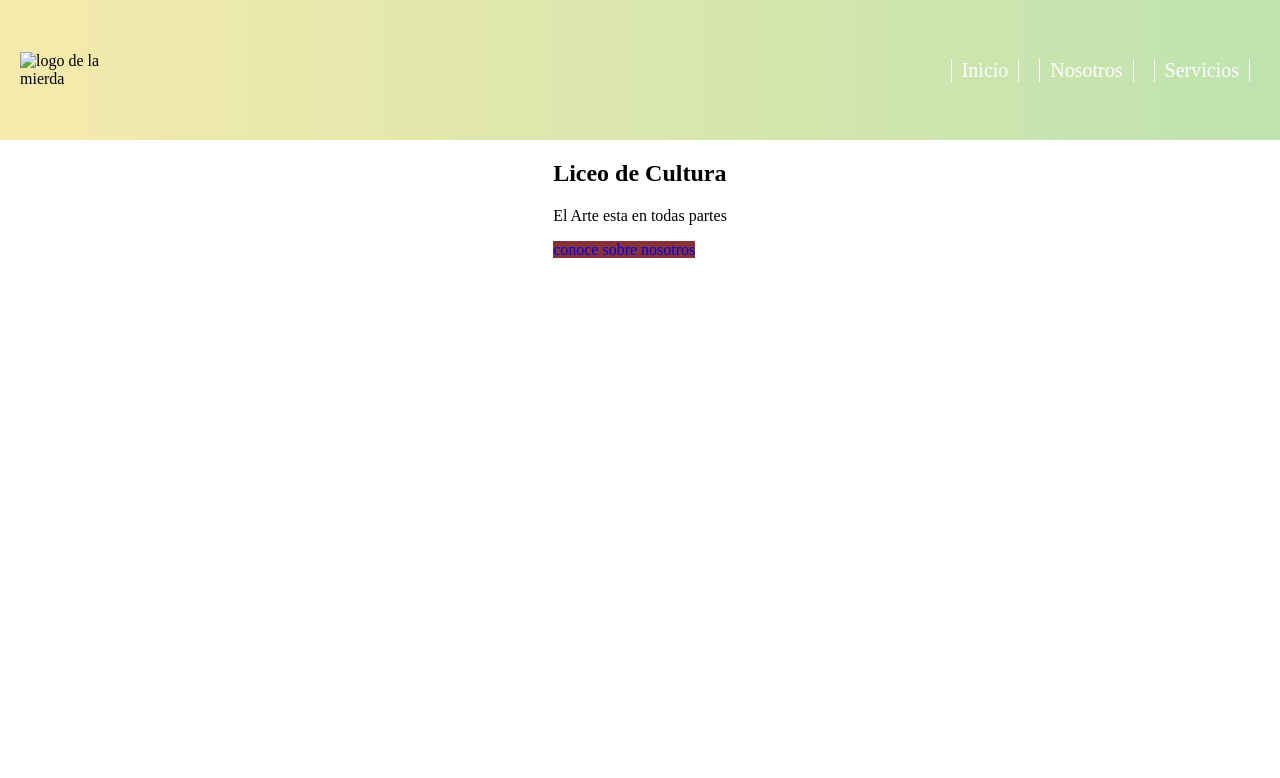
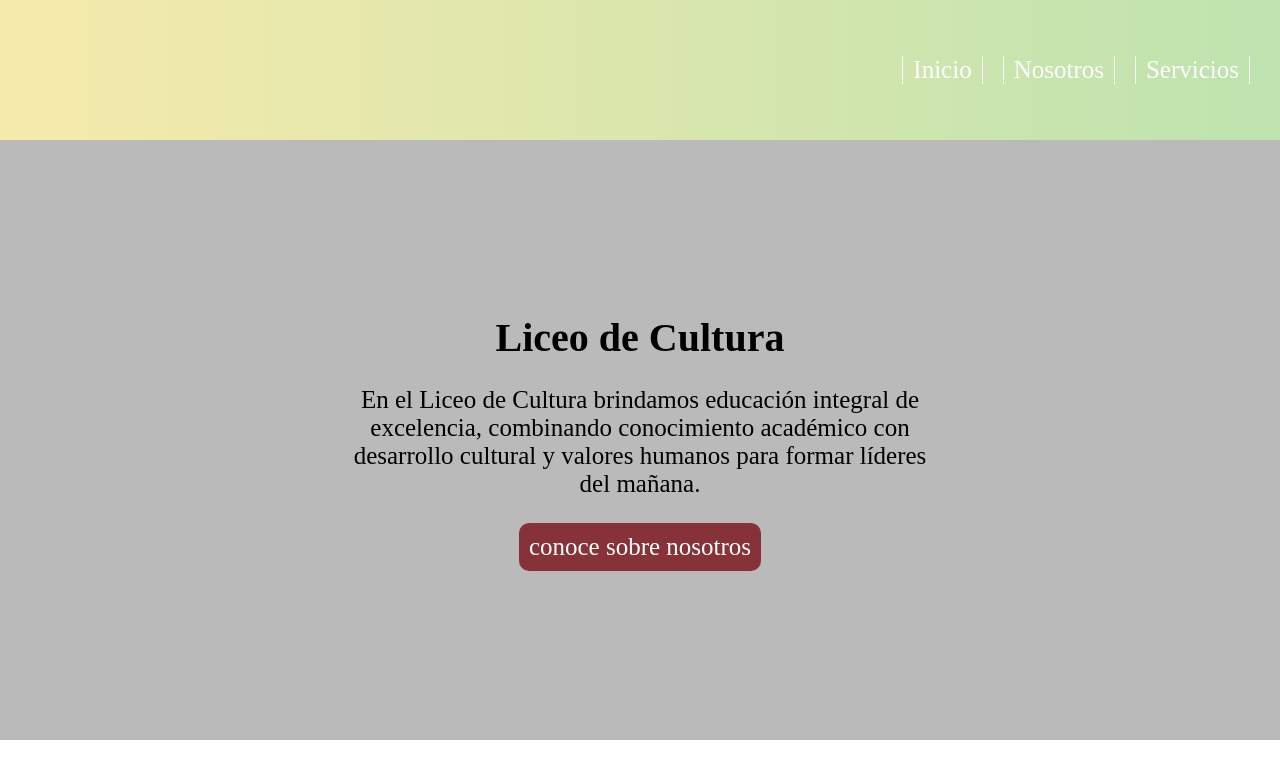
Before and after one commit to Pedro-Quidiante-00/primeraentrega-pedroquidiante, a plain HTML site: page index.html in a window 1280 px wide. Drawn offline with Linux system fonts and the light colour scheme.

Commit message:
commit-4

```diff
--- a/assets/css/style.css
+++ b/assets/css/style.css
@@ -21,18 +21,16 @@ header{
     object-fit: contain;
 }
 .menu{
-    display: inline;
+    display: flex;
+    justify-content: end;
     float: left;
-    align-items: center;
     width: 100%;
 }
 .menu ul{
     display: flex;
     margin: 0;
-    justify-content: flex-end;
 }
 .menu li{
-    display: inline;
     list-style: none;
     margin: 10px;
     border-right: 1px solid white;
@@ -43,26 +41,49 @@ header{
     text-decoration: none;
     padding: 10px;
     color: white;
-    font-size: 20px;
+    font-size: 25px;
 }
 @media (max-width: 768px) {
     .menu {
         display: none;
     }
 }
-
-/*BODY*/
-
-.container-sec{
+/*BODY PART 1*/
+.container-sec {
     display: flex;
-    justify-content: center;
-    width: 100%
-}
-.men-ini{
+    flex-direction: row;
     align-items: center;
     justify-content: center;
+    height: 600px;
+    background-color: #bababa;
 }
-.men-ini a{
+.mens-ini{
+    display: flex;
+    flex-direction: column;
+    align-items: center;
+    max-width: 600px;
+    gap: 10px;
+    overflow: hidden;
+}
+.tit-00{
+    display: flex;
+    flex-direction: column;
+    font-size: 40px;
+    margin: 20px 0 15px 0;
+}
+.mens-ini p{
+    text-align: center;
+    justify-content: center;
+    font-size: 25px;
+    margin:0;
+}
+
+.mens-ini a{
     text-decoration: none;
+    font-size: 25px;
+    color: white;
     background-color: #873138;
+    border:10px solid #873138;
+    border-radius: 10px;
+    margin: 15px;
 }
--- a/index.html
+++ b/index.html
@@ -9,7 +9,7 @@
 <header>
     <div class="container-pri">
         <div class="logo">
-            <img src="assets/img/logo-01.png." alt="logo de la mierda">
+            <img src="assets/img/logo-01.png." alt="">
         </div>
         <div class="menu">
             <ul>
@@ -21,13 +21,17 @@
     </div>
 </header>
     <section class="container-sec">
-        <div class="men-ini">
+        <div class="mens-ini">
             <h1 class="tit-00">Liceo de Cultura</h1>
-            <p>El Arte esta en todas partes</p>
+            <p>En el Liceo de Cultura brindamos educación integral de excelencia, combinando conocimiento académico con desarrollo cultural y valores humanos para formar líderes del mañana.</p>
             <a href="index.html">conoce sobre nosotros</a>
         </div>
     </section>
     <br>
+    <section>
+        <div>
 
+        </div>
+    </section>
 </body>
 </html>
```
Also changed, not shown: src/output.css (added).
